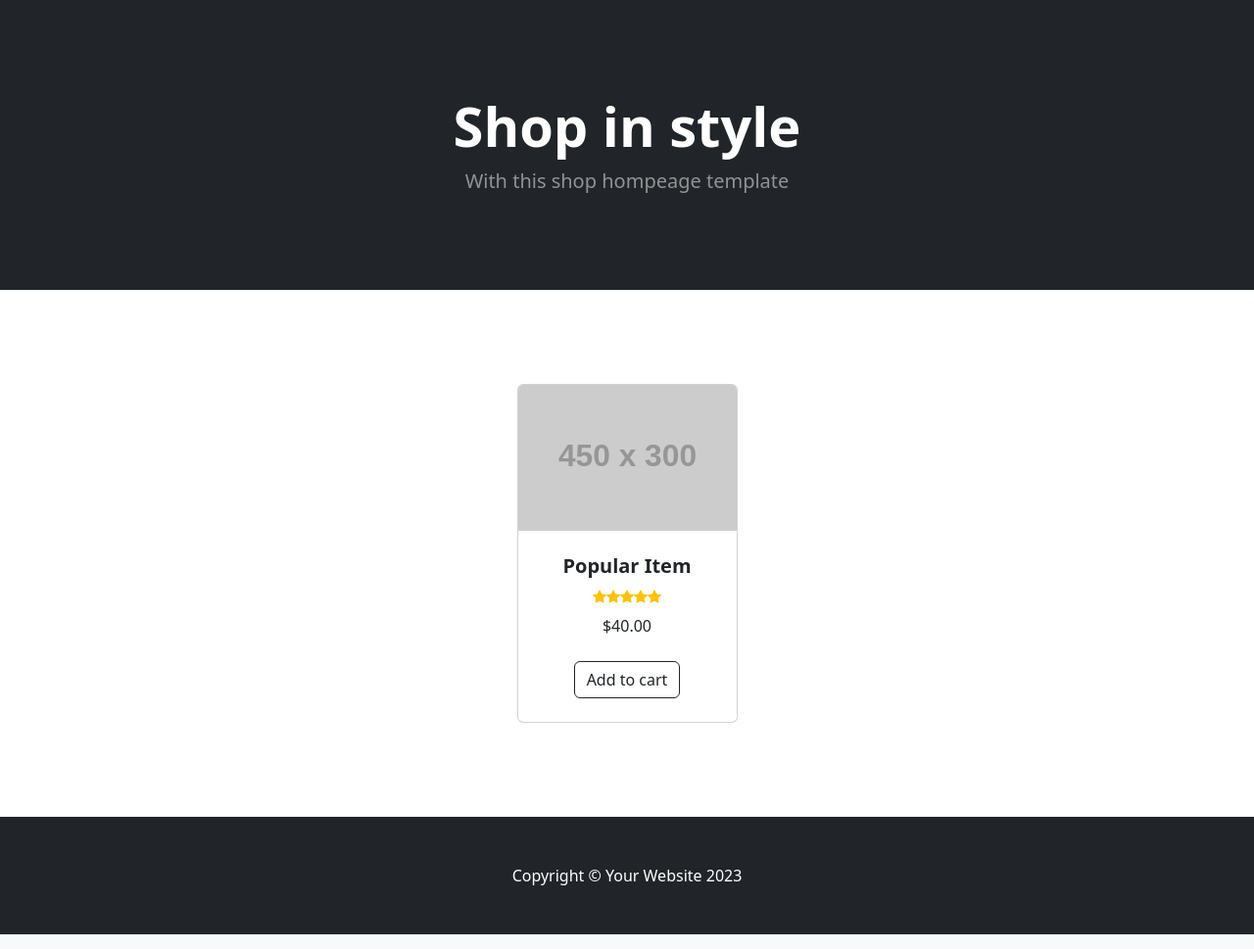
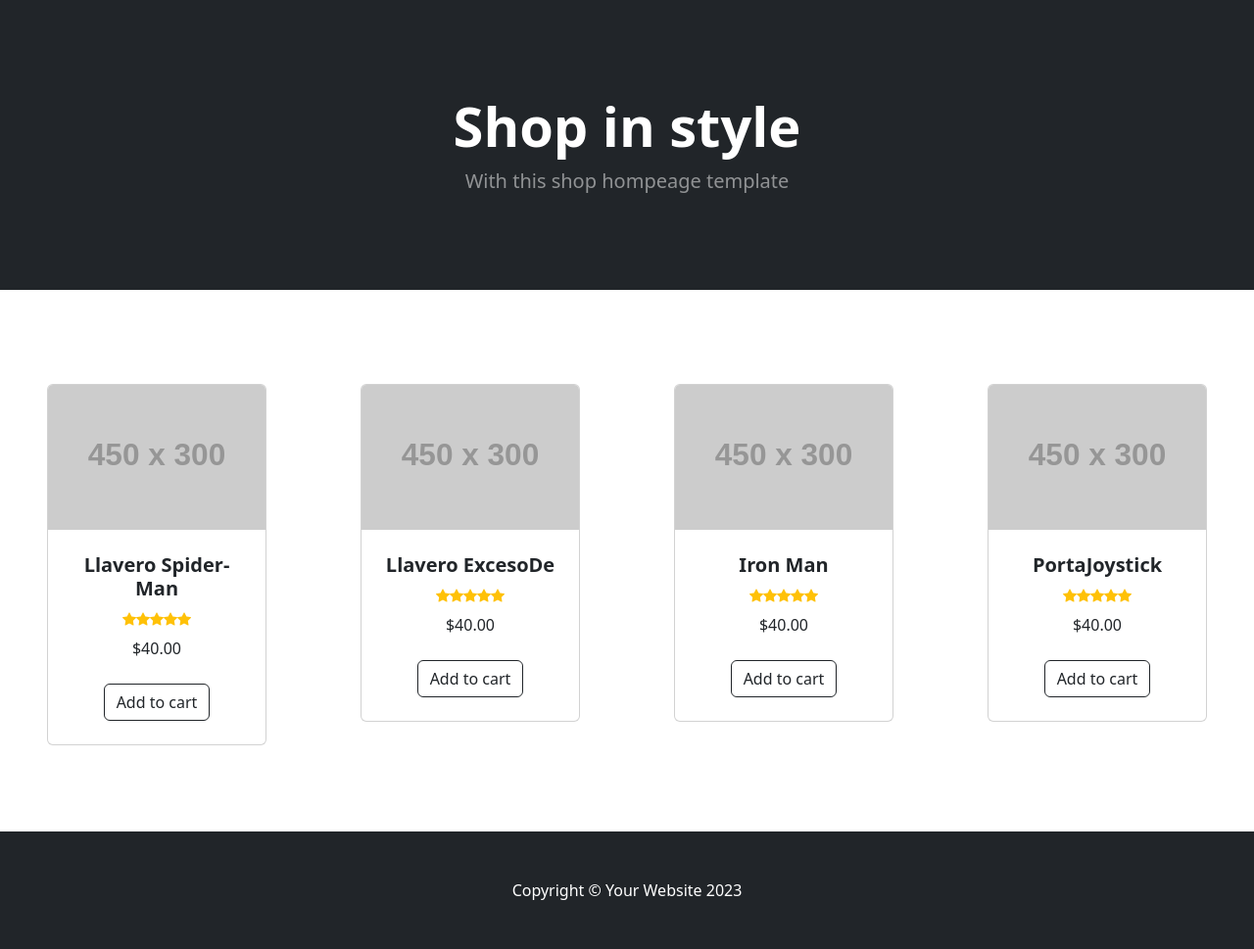
Before and after one commit to MatiSpadaro/Tercera-pre-entrega-SpadaroMatias, a Django app: page /app3d/productos/ in a window 1280 px wide. Shown: the part 57-1026 px from the top of the page at 98% size. Run offline with Django 4.2, Linux system fonts and the light colour scheme; data comes from the database, SQL or seed files in the repository; grey boxes labelled with a size stand in for pictures from a placeholder-image service; some libraries are stand-ins or nearby versions.

```diff
--- a/app3D/templates/productos.html
+++ b/app3D/templates/productos.html
@@ -2,10 +2,12 @@
 
 
 {% block contenidoQueCambia %}
+
+    <ul class="list-unstyled d-flex flex-wrap">
+        {% for producto in productos %}
+        <li class="col-md-3 mb-4">
             <section class="py-5">
                 <div class="container px-4 px-lg-5 mt-5">
-                <div class="row gx-4 gx-lg-5 row-cols-2 row-cols-md-3 row-cols-xl-4 justify-content-center">
-                    <div class="col mb-5">
                     <div class="card h-100">
                         <!-- Product image-->
                         <img class="card-img-top" src="https://dummyimage.com/450x300/dee2e6/6c757d.jpg" alt="..." />
@@ -13,7 +15,7 @@
                         <div class="card-body p-4">
                             <div class="text-center">
                                 <!-- Product name-->
-                                    <h5 class="fw-bolder">Popular Item</h5>
+                                <h5 class="fw-bolder">{{ producto.nombreProducto }}</h5>
                                 <!-- Product reviews-->
                                 <div class="d-flex justify-content-center small text-warning mb-2">
                                     <div class="bi-star-fill"></div>
@@ -32,7 +34,9 @@
                         </div>
                     </div>
                 </div>
-                </div>
-            </div>
             </section>
+        </li>
+        {% endfor %}
+    </ul>
+
 {% endblock contenidoQueCambia %}
--- a/app3D/views.py
+++ b/app3D/views.py
@@ -8,7 +8,8 @@ def inicio(req):
     return render(req, "inicio.html")
 
 def productos(req):
-    return render(req, "productos.html")
+    producto = Productos.objects.all()
+    return render(req, "productos.html",{'productos':producto})
 
 def pedidos(request):
 
```
Lines whose indentation alone changed are shown as unchanged.
